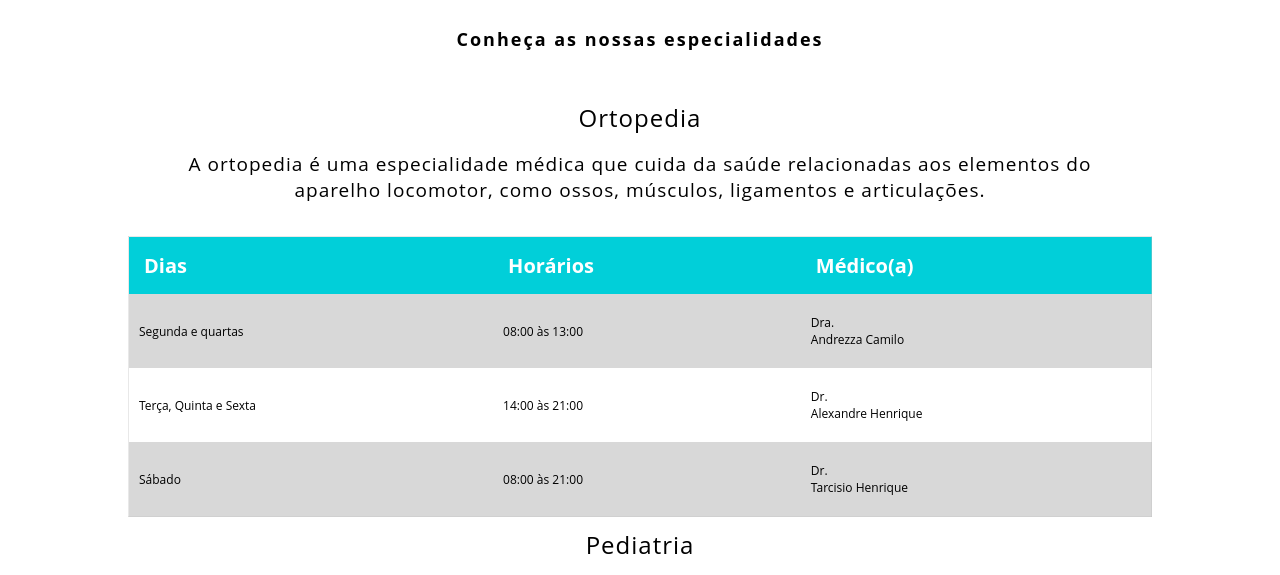
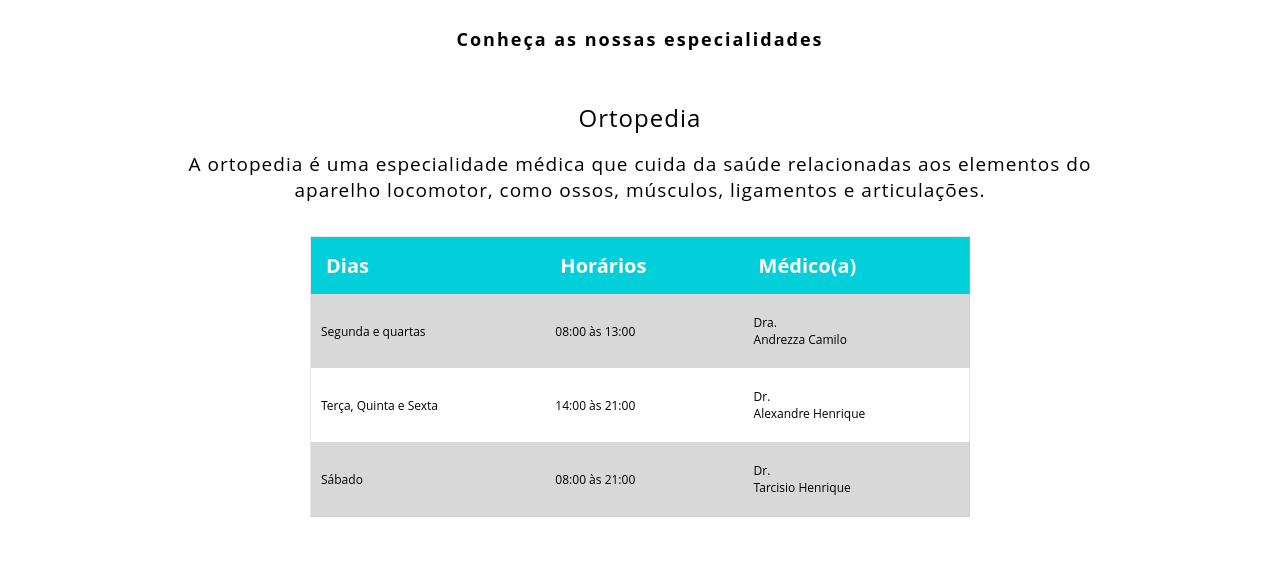
Before and after one commit to tarcisiohenriqueassis/Clinica-Medica, a plain HTML site: page especialidades.html in a window 1280 px wide. Shown: the part 155-730 px from the top of the page. Drawn offline with Linux system fonts and the light colour scheme.

Commit message:
Update especialidades.css

```diff
--- a/especialidades.css
+++ b/especialidades.css
@@ -90,7 +90,7 @@ main h2{
     padding-bottom: 17px;
     font-weight: normal
 }
-main .texto-e-tabela .div-tabela{
+main .texto-e-tabela #div-tabela{
     width: 660px;
     height: auto;
 }
```
